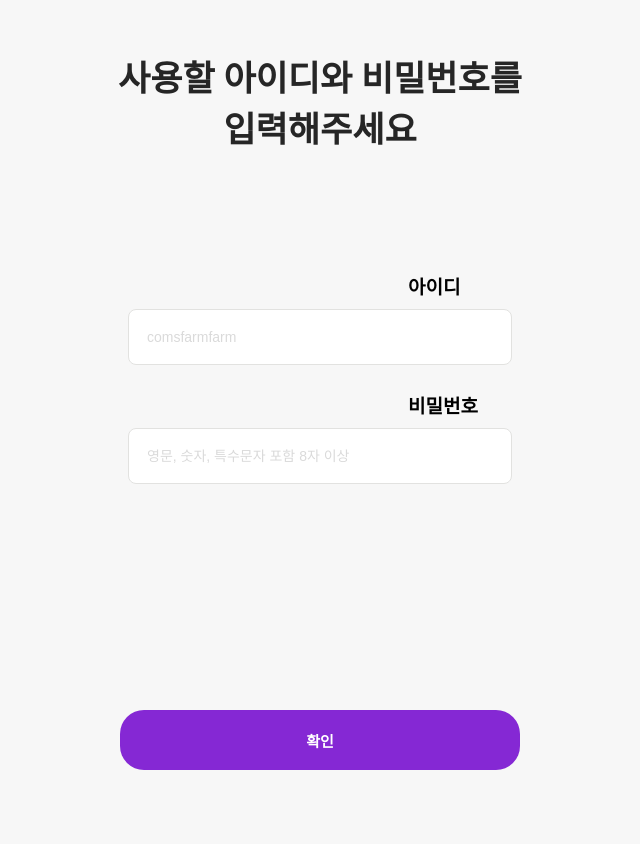
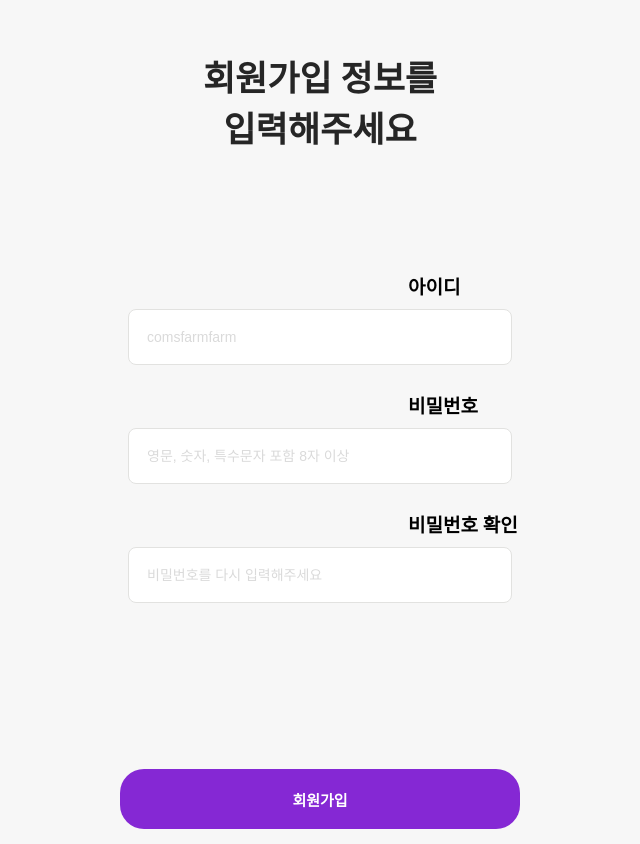
Before and after one commit to ComSFarmFarm/pcompass_front, a React (Create React App) app: page /signup in a window 1280 px wide. Shown: the part 108-952 px from the top of the page, without its empty margins (320-960 px from the left). Built offline with nearby package versions, Linux system fonts and the light colour scheme.

Commit message:
회원가입

```diff
--- a/package.json
+++ b/package.json
@@ -10,7 +10,7 @@
     "react-dom": "^18.3.1",
     "react-responsive": "^10.0.0",
     "react-router-dom": "^6.25.1",
-    "react-scripts": "5.0.1",
+    "react-scripts": "^3.0.1",
     "styled-components": "^6.1.12",
     "web-vitals": "^2.1.4"
   },
--- a/src/App.js
+++ b/src/App.js
@@ -6,13 +6,10 @@ import Signup from './Signup';
 function App() {
     return (
         <Router>
-      <div className="App">
             <Routes>
-          <Route path="/signin" element={<Signin />} />
+                <Route path="/" element={<Signin />} />
                 <Route path="/signup" element={<Signup />} />
-          <Route path="/" element={<Signin />} />
             </Routes>
-      </div>
         </Router>
     );
 }
--- a/src/Signin.js
+++ b/src/Signin.js
@@ -1,7 +1,9 @@
+import styled from 'styled-components';
 import React, { useState, useEffect } from 'react';
-import styled from 'styled-components';
+import { useNavigate } from 'react-router-dom';
 
 // Styled components
+
 const Page = styled.div`
     width: 100%;
     height: 100%;
@@ -95,7 +97,7 @@ const BottomButton = styled.button`
     color: white;
     cursor: pointer;
     transition: background-color 0.3s;
-    margin: 200px auto;
+    margin: 50px auto 20px auto; /* 버튼의 아래쪽 마진을 조절 */
     display: block;
 
     &:disabled {
@@ -108,6 +110,20 @@ const BottomButton = styled.button`
         background-color: #5d1a90;
     }
 `;
+
+const SignupText = styled.div`
+    text-align: center;
+    font-size: 16px;
+    color: #000000;
+    cursor: pointer;
+    margin-top: 10px; /* 텍스트의 위쪽 마진을 조절 */
+    margin-bottom: 300px;
+
+    &:hover {
+        text-decoration: underline;
+    }
+`;
+
 
 // React component
 const User = {
@@ -122,6 +138,8 @@ export default function Signin() {
     const [emailValid, setEmailValid] = useState(false);
     const [pwValid, setPwValid] = useState(false);
     const [notAllow, setNotAllow] = useState(false);
+
+    const navigate = useNavigate();
 
     const handleEmail = (e) => {
         const value = e.target.value;
@@ -200,6 +218,11 @@ export default function Signin() {
             <BottomButton onClick={onClickConfirmButton} disabled={notAllow}>
                 확인
             </BottomButton>
+
+            <SignupText onClick={() => navigate('/signup')}>
+                회원가입
+            </SignupText>
+
         </Page>
     );
 }
--- a/src/Signup.js
+++ b/src/Signup.js
@@ -1,5 +1,7 @@
+import styled from 'styled-components';
 import React, { useState, useEffect } from 'react';
-import styled from 'styled-components';
+import { useNavigate } from 'react-router-dom';
+
 
 // Styled components
 const Page = styled.div`
@@ -95,7 +97,7 @@ const BottomButton = styled.button`
     color: white;
     cursor: pointer;
     transition: background-color 0.3s;
-    margin: 200px auto;
+    margin: 140px auto;
     display: block;
 
     &:disabled {
@@ -110,18 +112,17 @@ const BottomButton = styled.button`
 `;
 
 // React component
-const User = {
-    email: 'comsfarmfarm',
-    pw: 'comsfarm2024!'
-};
-
-export default function Signin() {
+export default function Signup() {
     const [email, setEmail] = useState('');
     const [pw, setPw] = useState('');
+    const [confirmPw, setConfirmPw] = useState('');
 
     const [emailValid, setEmailValid] = useState(false);
     const [pwValid, setPwValid] = useState(false);
-    const [notAllow, setNotAllow] = useState(false);
+    const [pwMatch, setPwMatch] = useState(true);
+    const [notAllow, setNotAllow] = useState(true);
+
+    const navigate = useNavigate();
 
     const handleEmail = (e) => {
         const value = e.target.value;
@@ -138,26 +139,33 @@ export default function Signin() {
         setPwValid(regex.test(value));
     };
 
-    const onClickConfirmButton = () => {
-        if (email === User.email && pw === User.pw) {
-            alert('로그인에 성공했습니다.');
+    const handleConfirmPassword = (e) => {
+        const value = e.target.value;
+        setConfirmPw(value);
+        setPwMatch(value === pw);
+    };
+
+    const onClickSignupButton = () => {
+        if (emailValid && pwValid && pwMatch) {
+            alert('회원가입에 성공했습니다.');
+            navigate('/'); // Redirect to the sign-in page
         } else {
-            alert('등록되지 않은 회원입니다');
+            alert('입력된 정보를 확인해주세요.');
         }
     };
 
     useEffect(() => {
-        if (emailValid && pwValid) {
+        if (emailValid && pwValid && pwMatch) {
             setNotAllow(false);
-            return;
+        } else {
+            setNotAllow(true);
         }
-        setNotAllow(true);
-    }, [emailValid, pwValid]);
+    }, [emailValid, pwValid, pwMatch]);
 
     return (
         <Page>
             <TitleWrap>
-                사용할 아이디와 비밀번호를
+                회원가입 정보를
                 <br />
                 입력해주세요
             </TitleWrap>
@@ -195,10 +203,26 @@ export default function Signin() {
                         )
                     }
                 </ErrorMessageWrap>
+                <InputTitle>비밀번호 확인</InputTitle>
+                <InputWrap>
+                    <Input
+                        type='password'
+                        placeholder="비밀번호를 다시 입력해주세요"
+                        value={confirmPw}
+                        onChange={handleConfirmPassword}
+                    />
+                </InputWrap>
+                <ErrorMessageWrap>
+                    {
+                        !pwMatch && confirmPw.length > 0 && (
+                            <div>비밀번호가 일치하지 않습니다.</div>
+                        )
+                    }
+                </ErrorMessageWrap>
             </ContentWrap>
 
-            <BottomButton onClick={onClickConfirmButton} disabled={notAllow}>
-                확인
+            <BottomButton onClick={onClickSignupButton} disabled={notAllow}>
+                회원가입
             </BottomButton>
         </Page>
     );
```
Also changed, not shown: 1 other file (tests, documents, lock files or other folders). Lines whose indentation alone changed are shown as unchanged.
